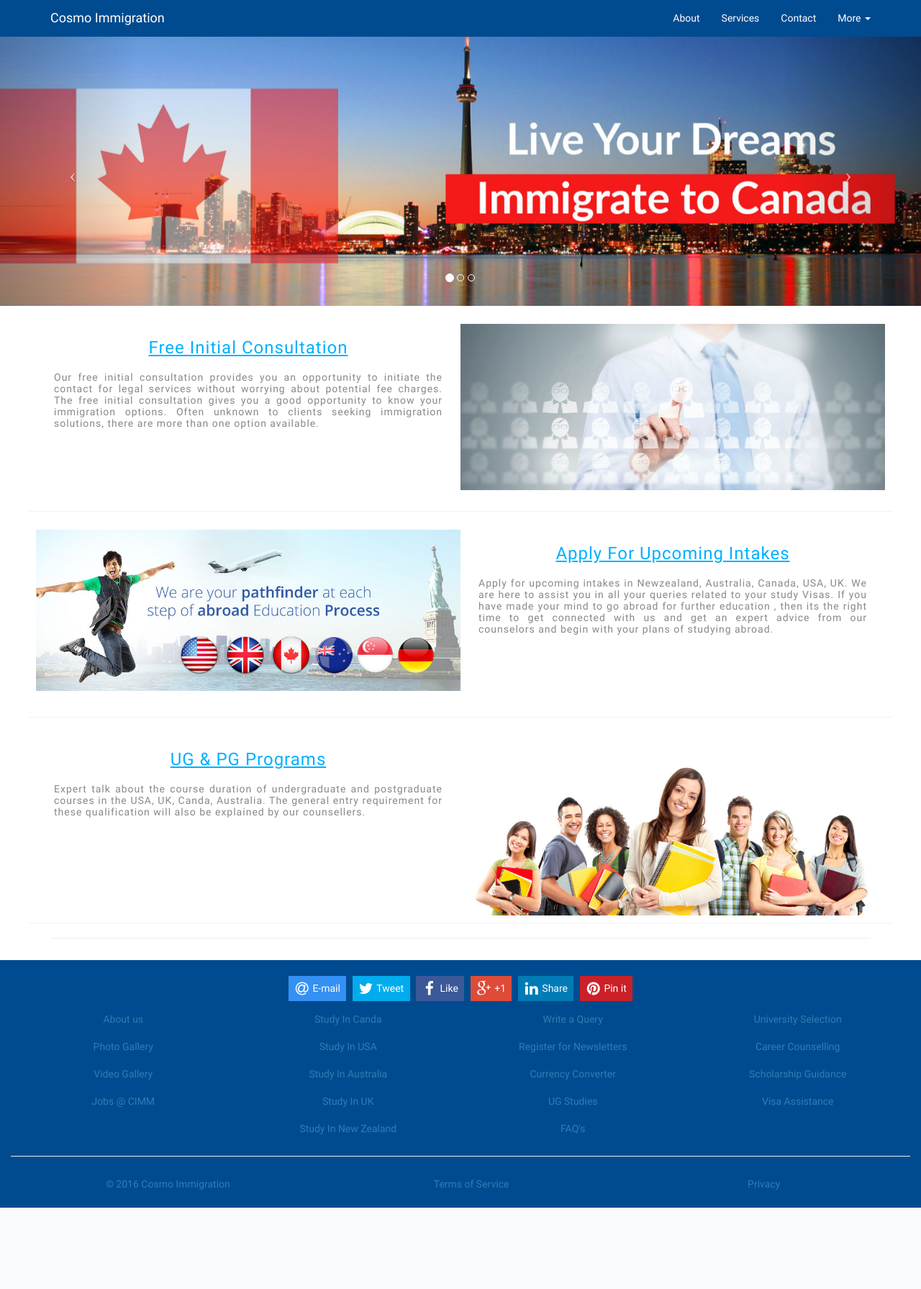
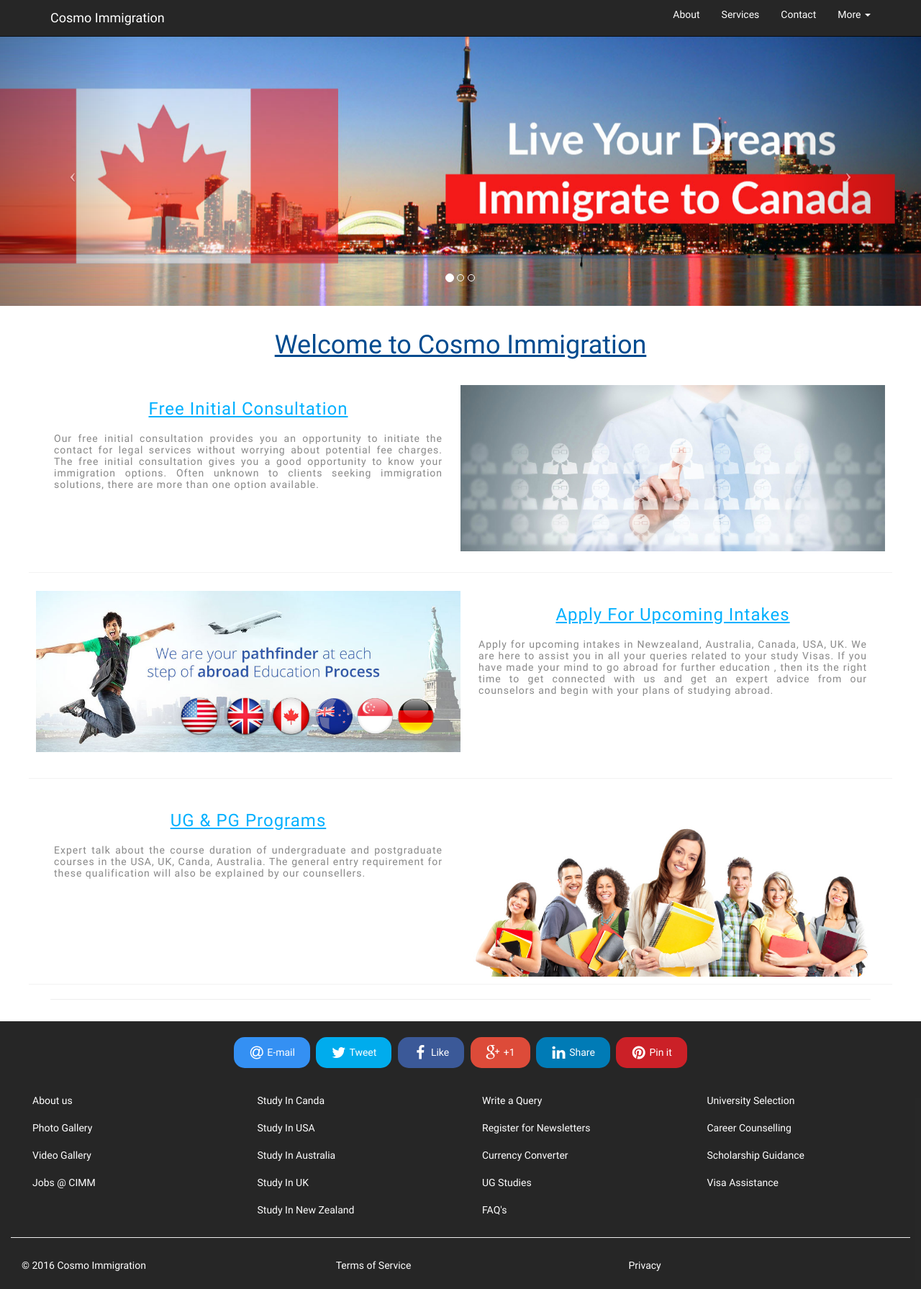
Before and after one commit to suhailgupta03/cosmo-immigration, a PHP site: page / in a window 1280 px wide. Shown: the whole page at 72% size. Before the commit the page ends 1678 px from the top, so only its background shows below. Run offline with PHP 8.4, Linux system fonts and the light colour scheme.

Commit message:
footer and welcome message

```diff
--- a/css/modern-business.css
+++ b/css/modern-business.css
@@ -80,7 +80,7 @@ header.carousel .fill {
 footer {
     margin-top:10px;
     padding: 15px 0;
-    background-color: #004B8F;
+    background-color: rgba(1,1,1,0.85);
     color: #fff;
 }
 
@@ -201,15 +201,12 @@ h4.media-heading {
     background-image: url('./../images/student-interns11-1024x572.jpg');
 }
 .brand-banner {
-    background-image: url('./../images/cimm-banner.jpg');
-    min-height: 100px;
-    background-size: 100px;
-    background-repeat: no-repeat;
-    background-color: #004B8F;
-    color: #fff;
+    color: #004B8F;
+    margin-top: 15px;
+    text-decoration: underline;
 }
 .navbar-custom {
-    background-color: #004B8F;
+    background-color: rgba(1,1,1,0.85);
     color:#fff;
 }
 .navbar-custom a{
@@ -217,9 +214,32 @@ h4.media-heading {
 }
 .navbar-custom .nav>li>a:focus,.navbar-custom .nav>li>a:hover {
     color: #aaa;
-    background-color: #004B8F;
+    background-color: transparent;
 }
 
 .country-heading{
 	color: #00b0ff;
 }
+.jssocials-share-link {
+    padding: 0.8em 1.5em !important;
+    border-radius: 15px;
+}
+.nav>li>a {
+    position: relative;
+    display: block;
+    padding: 10px 15px;
+    color: #fff;
+    text-align: left;
+}
+.nav>li>a:focus, .nav>li>a:hover {
+    text-decoration: underline;
+    background-color: transparent;
+    color: #ccc;
+    cursor: pointer;
+}
+div#share {
+    margin-left: -15px;
+    margin-right: -15px;
+    margin-bottom: 10px;
+    padding-bottom: 10px;
+}
--- a/structure/index.php
+++ b/structure/index.php
@@ -39,15 +39,19 @@
     </header>
 
     <!-- Page Content -->
+    <div class="container-fluid">
+        <div class="row">
+            <div class="col-lg-12 brand-banner text-center">
+                <h1>
+                    Welcome to Cosmo Immigration
+                </h1>
+            </div>
+        </div>
+    </div>
     <div class="container"> <!-- Tag closed in footer.php -->
 
         <!-- Marketing Icons Section -->
         <div class="row">
-            <div class="col-lg-12 brand-banner text-center hide">
-                <h1>
-                    Welcome to Cosmo Immigration
-                </h1>
-            </div>
             <div class="row">
                 <div class="col-md-12 home-service">
                     <div class="home-service-item-body col-md-6">
```
